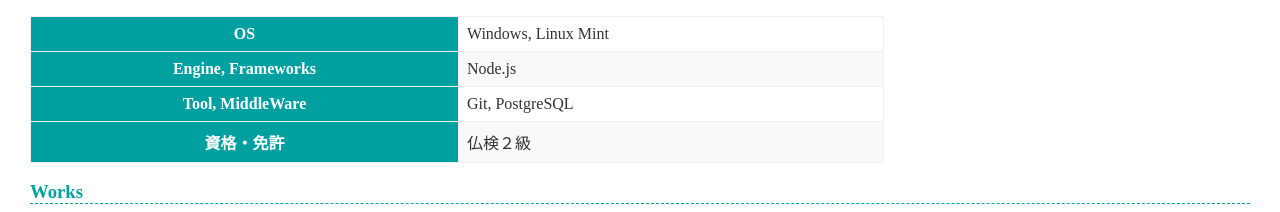
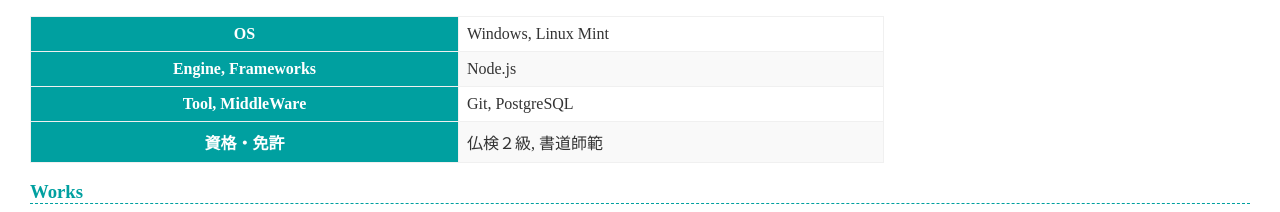
Before and after one commit to ytlepetitprince/ytlepetitprince.github.io, a plain HTML site: page index.html in a window 1280 px wide. Shown: the part 1102-1314 px from the top of the page. Drawn offline with Linux system fonts and the light colour scheme; a script that the page names is missing.

Commit message:
Add '書道師範' to qualifications in index.html

```diff
--- a/index.html
+++ b/index.html
@@ -39,7 +39,7 @@
       </tr>
       <tr>
         <th>資格・免許</th>
-        <td>仏検２級</td>
+        <td>仏検２級, 書道師範</td>
       </tr>
     </table>
 
```
